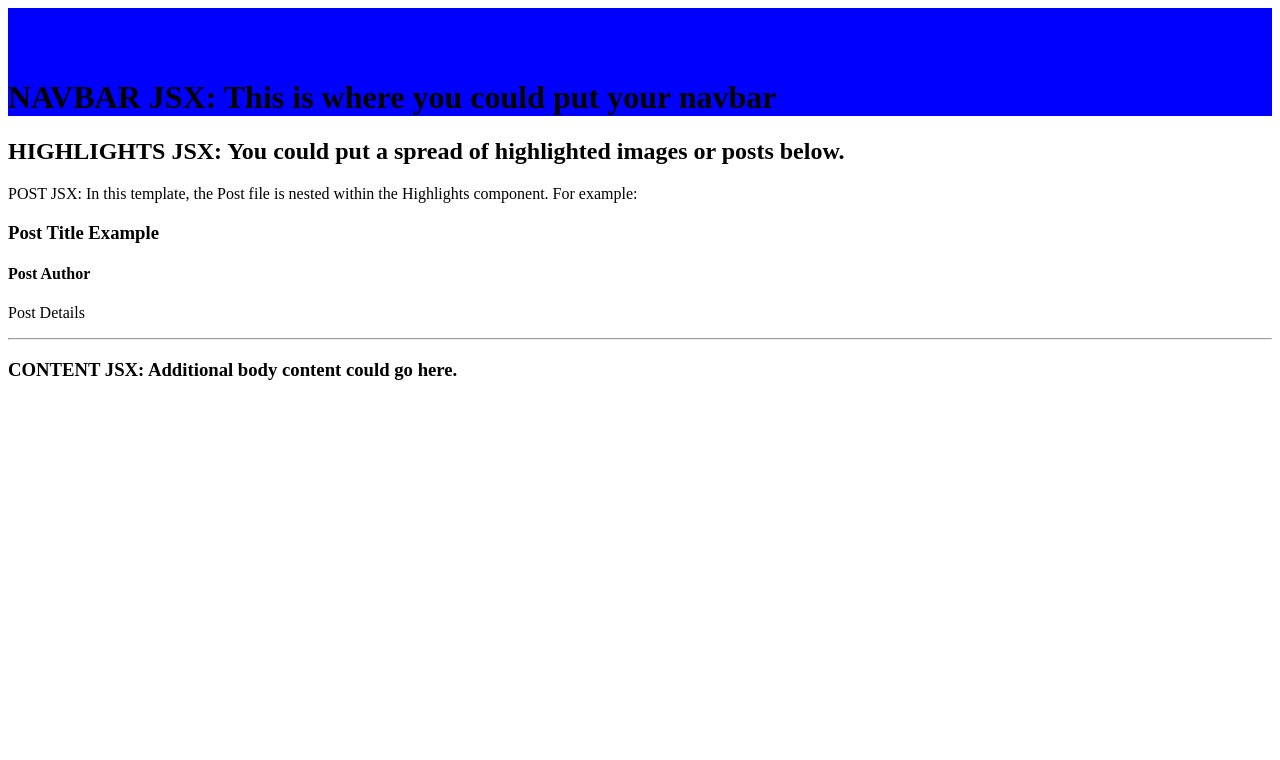
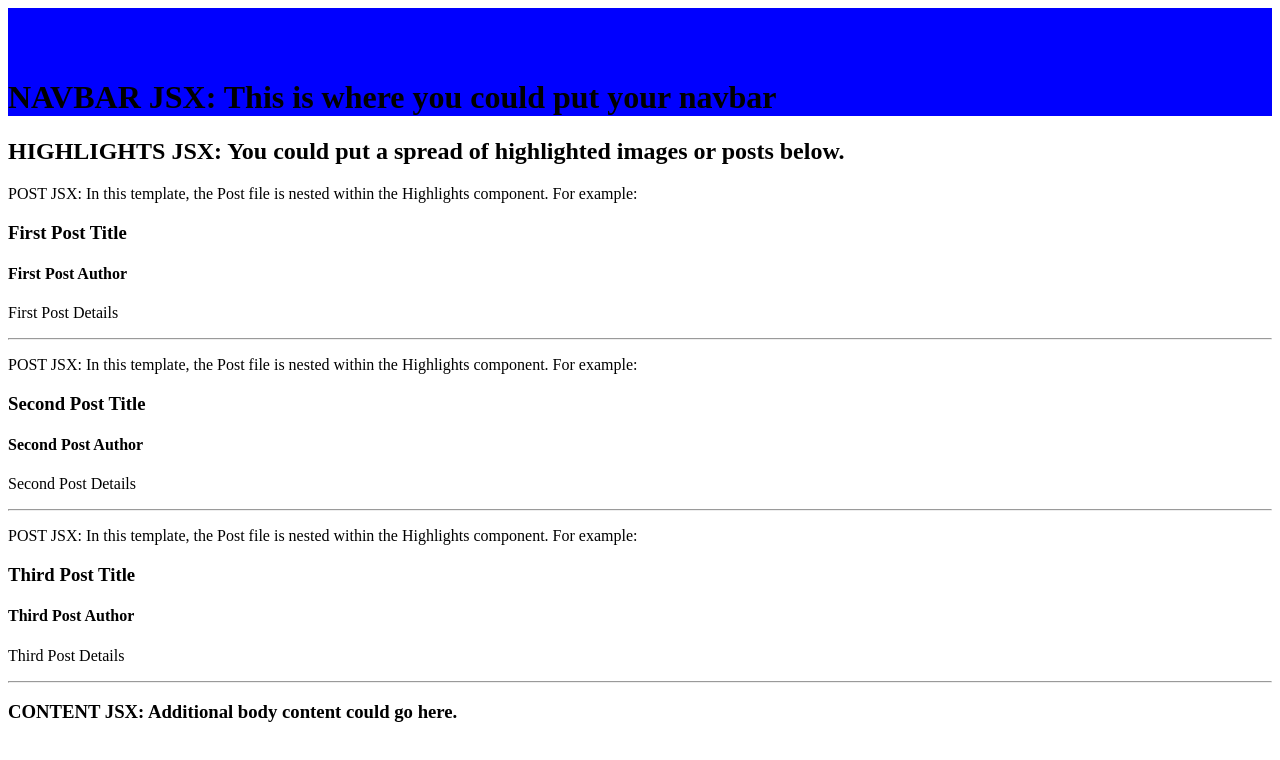
Before and after one commit to travisty12/react-template, a React app: page / in a window 1280 px wide. Shown: the top 760 px of the page. Built offline with nearby package versions, Linux system fonts and the light colour scheme.

Commit message:
add working linter.

```diff
--- a/package.json
+++ b/package.json
@@ -1,5 +1,5 @@
 {
-  "name": "react-media-clone",
+  "name": "react-template",
   "version": "1.0.0",
   "main": "index.js",
   "scripts": {
--- a/src/components/Content.jsx
+++ b/src/components/Content.jsx
@@ -1,4 +1,4 @@
-import React from "react";
+import React from 'react';
 
 function Content(){
   return (
--- a/src/components/Highlights.jsx
+++ b/src/components/Highlights.jsx
@@ -1,14 +1,34 @@
-import React from "react";
-import Post from "./Post";
+import React from 'react';
+import Post from './Post';
+
+var postList = [
+  {
+    title: 'First Post Title',
+    author: 'First Post Author',
+    details: 'First Post Details'
+  },
+  {
+    title: 'Second Post Title',
+    author: 'Second Post Author',
+    details: 'Second Post Details'
+  },
+  {
+    title: 'Third Post Title',
+    author: 'Third Post Author',
+    details: 'Third Post Details'
+  },
+];
 
 function Highlights(){
   return (
     <div>
       <h2>HIGHLIGHTS JSX: You could put a spread of highlighted images or posts below.</h2>
-      <Post
-        title="Post Title Example"
-        author="Post Author"
-        details="Post Details"/>
+      {postList.map((post, index) =>
+        <Post title={post.title}
+          author={post.author}
+          details={post.details}
+          key={index} />
+      )}
     </div>
   );
 }
--- a/src/components/Navbar.jsx
+++ b/src/components/Navbar.jsx
@@ -1,10 +1,10 @@
-import React from "react";
+import React from 'react';
 
 function Navbar(){
   var styledNavbar = {
     backgroundColor: 'blue',
     paddingTop: '50px'
-  }
+  };
   return (
     <div style={styledNavbar}>
       <h1>NAVBAR JSX: This is where you could put your navbar</h1>
--- a/src/components/Post.jsx
+++ b/src/components/Post.jsx
@@ -1,5 +1,5 @@
-import React from "react";
-import PropTypes from "prop-types";
+import React from 'react';
+import PropTypes from 'prop-types';
 
 function Post(props){
   return (
--- a/src/index.jsx
+++ b/src/index.jsx
@@ -1,6 +1,6 @@
-import React from "react";
-import ReactDOM from "react-dom";
-import App from "./components/App";
+import React from 'react';
+import ReactDOM from 'react-dom';
+import App from './components/App';
 import { AppContainer } from 'react-hot-loader';
 
 const render = (Component) => {
```
Also changed, not shown: src/components/App.jsx (+4 -4 lines), .eslintrc.json, 1 other file (tests, documents, lock files or other folders).
